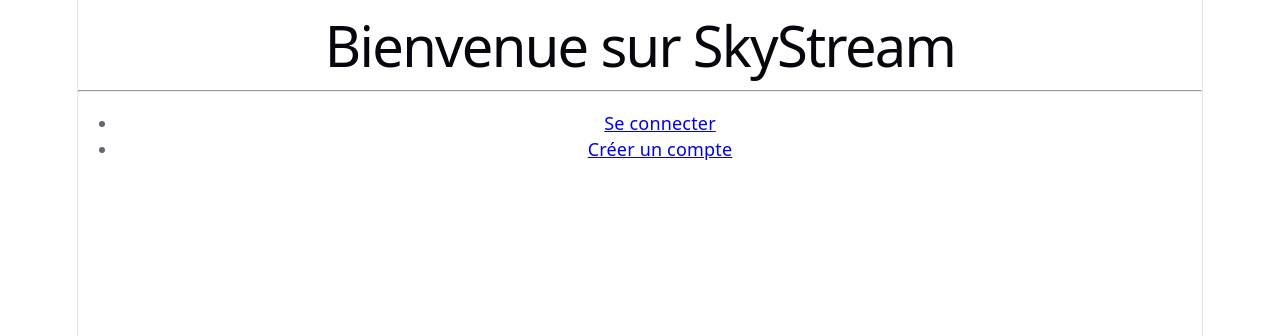
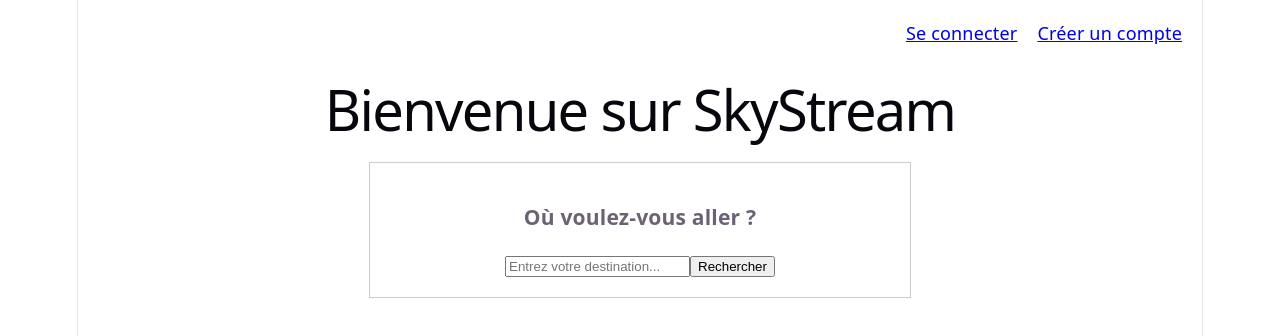
Before and after one commit to AntoCu/Comparat-air, a React (Vite) app in the folder app/front/: page / in a window 1280 px wide. Shown: the top 336 px of the page. Built offline with nearby package versions, Linux system fonts and the light colour scheme.

Commit message:
ajout champ destination et sécurisation du champ

```diff
--- a/app/front/src/pages/home-page.jsx
+++ b/app/front/src/pages/home-page.jsx
@@ -1,14 +1,63 @@
+import { useState } from 'react';
 import { Link } from 'react-router-dom';
 
 export default function HomePage() {
+  const [destination, setDestination] = useState('');
+  const [result, setResult] = useState('');
+
+  const handleSearch = async (e) => {
+    e.preventDefault();
+    try {
+      const response = await fetch('http://127.0.0.1:8000/search-destination', {
+        method: 'POST',
+        headers: { 'Content-Type': 'application/json' },
+        body: JSON.stringify({ query: destination }),
+      });
+      const data = await response.json();
+      setResult(data.cleaned_query);
+    } catch (error) {
+      console.error("Erreur de recherche");
+    }
+  };
+
   return (
-    <div>
-      <h1>Bienvenue sur SkyStream</h1>
-      <hr />
-      <ul>
-        <li><Link to="/login">Se connecter</Link></li>
-        <li><Link to="/register">Créer un compte</Link></li>
-      </ul>
+    <div style={{ padding: '20px' }}>
+      {/* MENU EN HAUT À DROITE */}
+      <nav style={{ textAlign: 'right' }}>
+        <ul style={{
+          listStyle: 'none',
+          display: 'inline-flex',
+          gap: '20px',
+          margin: 0,
+          padding: 0
+        }}>
+          <li><Link to="/login">Se connecter</Link></li>
+          <li><Link to="/register">Créer un compte</Link></li>
+        </ul>
+      </nav>
+
+      {/* RESTE DE LA PAGE */}
+      <div style={{ textAlign: 'center', marginTop: '50px' }}>
+        <h1>Bienvenue sur SkyStream</h1>
+
+        <div style={{ margin: '40px auto', border: '1px solid #ccc', padding: '20px', maxWidth: '500px' }}>
+          <h3>Où voulez-vous aller ?</h3>
+          <form onSubmit={handleSearch}>
+            <input
+              type="text"
+              placeholder="Entrez votre destination..."
+              value={destination}
+              onChange={(e) => setDestination(e.target.value)}
+            />
+            <button type="submit">Rechercher</button>
+          </form>
+          {result && (
+            <p style={{ marginTop: '20px' }}>
+              Résultat de la recherche pour : <strong>{result}</strong>
+            </p>
+          )}
+        </div>
+      </div>
     </div>
   );
 }
```
Also changed, not shown: 1 other file (tests, documents, lock files or other folders).
